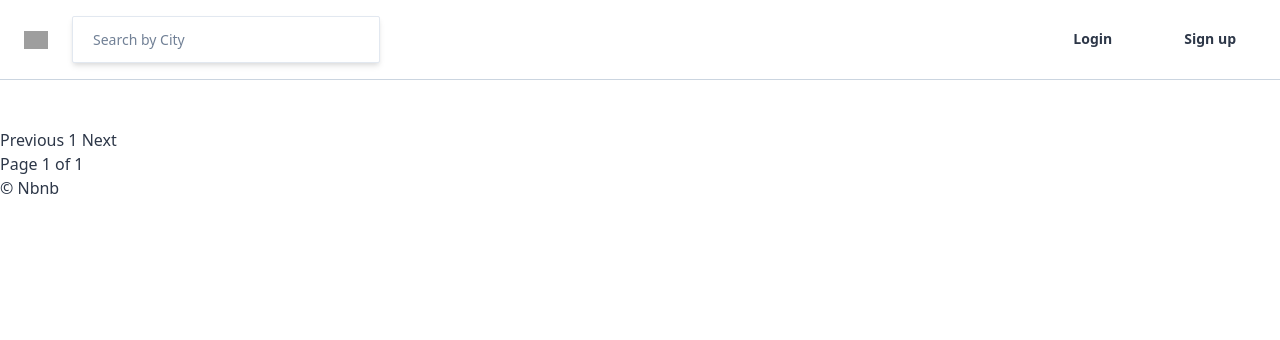
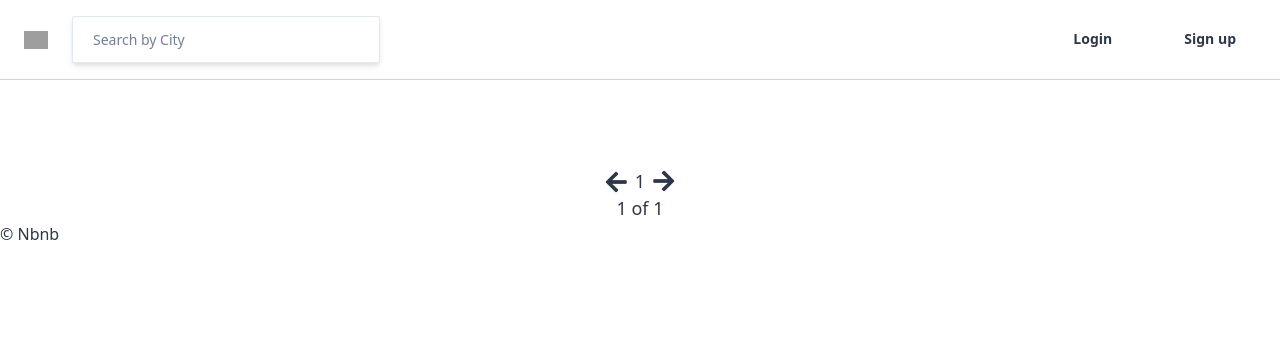
Before and after one commit to areum514/aribnb-clone, a Django app: page / in a window 1280 px wide. Shown: the top 340 px of the page. Run offline with Django 3.2, Linux system fonts and the light colour scheme; data that the repository does not hold is empty; style sheets or scripts are compiled from the project's sources; some libraries are stand-ins or nearby versions; grey boxes are pictures that could not be loaded.

Commit message:
20.7 finishing room cards and pagination

```diff
--- a/templates/rooms/room_list.html
+++ b/templates/rooms/room_list.html
@@ -4,30 +4,39 @@ Home
 {% endblock page_title %}
 
 {% block content %}
-<div class="container mx-auto ">
-    <div class="rounded-xl bg-gray-800  -mx-40  h-50vh mt-32 mb-24 bg-cover bg-center" style="background-image:url(https://images.unsplash.com/photo-1536315238512-4c8cebdaaf93?ixlib=rb-1.2.1&ixid=eyJhcHBfaWQiOjEyMDd9&auto=format&fit=crop)"></div>
-    <div class="flex flex-wrap -mx-40">
+<div class="container mx-auto pd-10 ">
+    <div class="rounded-xl bg-gray-800  -mx-40  h-50vh mt-32 mb-24 bg-cover bg-center"
+        style="background-image:url(https://images.unsplash.com/photo-1536315238512-4c8cebdaaf93?ixlib=rb-1.2.1&ixid=eyJhcHBfaWQiOjEyMDd9&auto=format&fit=crop)">
+    </div>
+    <div class="flex flex-wrap -mx-40 mb-10">
         {% for room in rooms %}
         {% include 'partials/room_card.html' with room=room %}
         {% endfor %}
     </div>
-    <h5>
+    <div class="flex items-center container justify-center font-medium text-lg">
+
         {% if page_obj.has_previous%}
-        <a href="?page={{page_obj.previous_page_number}}">Previous</a>
+        <a href="?page={{page_obj.previous_page_number}}" class="text-teal-500">
+            <i class="fas fa-arrow-left fa-lg"></i>
+        </a>
         {% else %}
-        <a>Previous</a>
+        <i class="fas fa-arrow-left fa-lg"></i>
         {%endif%}
 
+        <div class="mx-2 ml-2">
             {% for page in page_obj.paginator.page_range %}
             <a href="?page={{page}}">{{page}}<a>
                     {% endfor %}
+        </div>
         {% if  page_obj.has_next%}
-                <a href="?page={{page_obj.next_page_number}}">Next</a>
+        <a href="?page={{page_obj.next_page_number}}" class="text-teal-500">
+            <i class="fas fa-arrow-right fa-lg"></i></a>
         {%else%}
-                <a>Next</a>
+        <i class="fas fa-arrow-right fa-lg"></i></a>
         {%endif%}
-    </h5>
-    Page {{page_obj.number}} of {{page_obj.paginator.num_pages}}
+    </div>
+    <span class="flex items-center container justify-center font-medium text-lg">{{page_obj.number}} of
+        {{page_obj.paginator.num_pages}}</span>
 
 </div>
 
```
Also changed, not shown: templates/partials/room_card.html (+10 -5 lines). Lines whose indentation alone changed are shown as unchanged.
